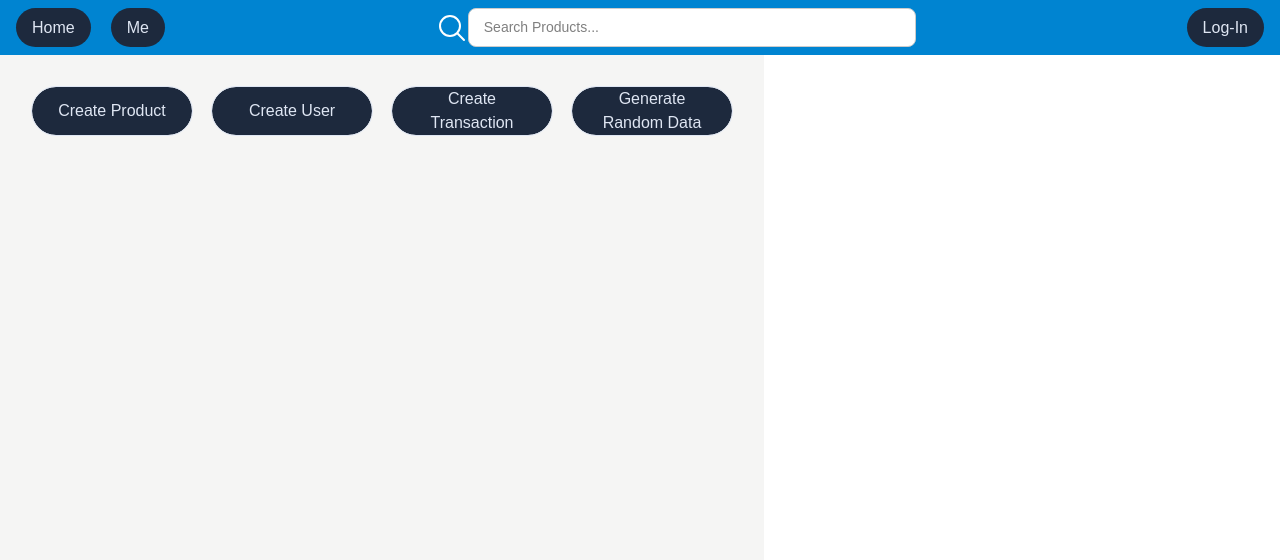
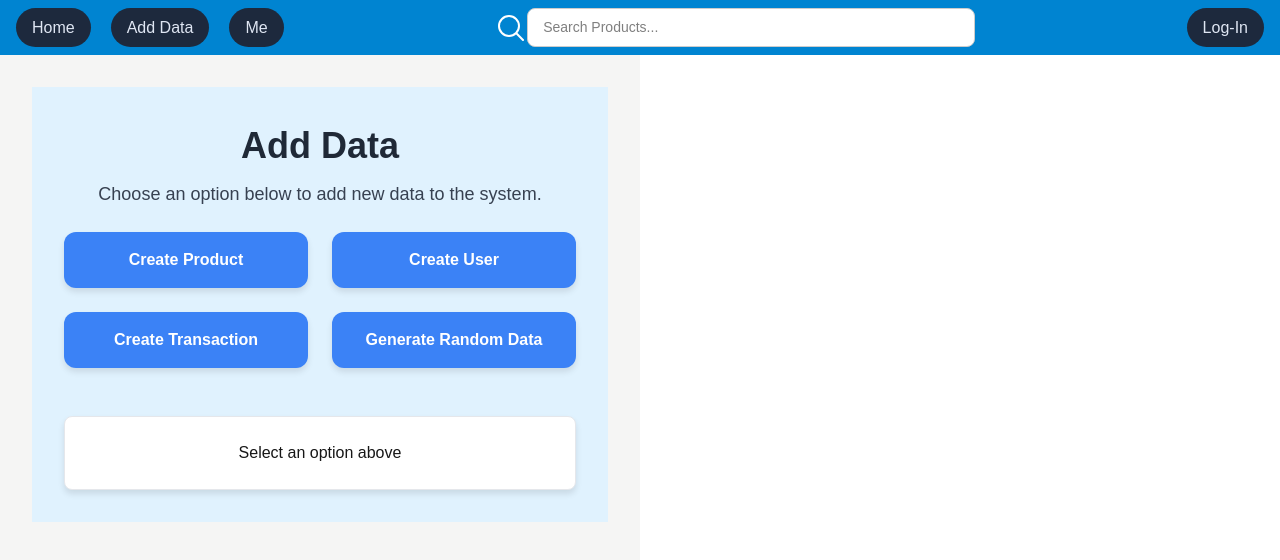
Before and after one commit to pknepps/polyglot-db, a Next.js app in the folder frontend/: page /new in a window 1280 px wide. Shown: the top 560 px of the page. Built offline with nearby package versions, Linux system fonts and the light colour scheme.

Commit message:
Worked on styling and creating a new product.

```diff
--- a/frontend/src/app/globals.css
+++ b/frontend/src/app/globals.css
@@ -39,8 +39,8 @@ body {
 }
 
 .products-title {
-    font-size: 2rem; /* Makes the text larger */
-    font-weight: bold; /* Makes the text bold */
-    text-align: center; /* Centers the text */
-    margin-bottom: 1rem; /* Adds spacing below the title */
+    font-size: 2rem;
+    font-weight: bold;
+    text-align: center;
+    margin-bottom: 1rem;
 }
--- a/frontend/src/app/header.tsx
+++ b/frontend/src/app/header.tsx
@@ -90,12 +90,20 @@ export function Header() {
         router.push("/");
     };
 
+    // this is what happens when the user clicks the new button
+    const handleNewPageClick = () => {
+        router.push("/new");
+    };
+
     // the html for the header
     return (
         <header className="bg-sky-600 flex flex-row justify-between align-middle py-2 px-4">
             <div className="header-buttons">
                 <button className="btn" onClick={handleHomeClick}>
                     Home
+                </button>
+                <button className="btn" onClick={handleNewPageClick}>
+                    Add Data
                 </button>
                 {currentUser ? (
                     <button className="btn" onClick={openUserInfoModal}>
--- /dev/null
+++ b/frontend/src/app/new/page.css
@@ -0,0 +1,104 @@
+/* Background gradient for the page */
+.page-container2 {
+    background: #e0f2fe;
+    min-height: auto;
+    padding: 2rem;
+    display: flex;
+    flex-direction: column;
+    align-items: center;
+}
+
+/* Header styles */
+.page-header2 {
+    text-align: center;
+    margin-bottom: 1.5rem;
+}
+
+.page-title2 {
+    font-size: 2.25rem;
+    font-weight: 800;
+    color: #1f2937;
+    margin-bottom: 0.5rem;
+}
+
+.page-subtitle2 {
+    font-size: 1.125rem;
+    color: #374151;
+}
+
+/* Button grid */
+.button-grid2 {
+    display: grid;
+    grid-template-columns: repeat(2, 1fr);
+    gap: 1.5rem;
+    max-width: 32rem;
+    width: 100%;
+}
+
+/* Button styles */
+.btn2 {
+    padding: 1rem 1.5rem;
+    border-radius: 0.75rem;
+    font-weight: bold;
+    color: white;
+    transition: transform 0.2s ease-in-out, background-color 0.2s ease-in-out;
+    box-shadow: 0 4px 6px rgba(0, 0, 0, 0.1); /* Tailwind's shadow-lg */
+}
+
+.btn2:hover {
+    transform: scale(1.05);
+}
+
+.btn2-blue {
+    background-color: #3b82f6; /* Tailwind's bg-blue-500 */
+}
+
+.btn2-blue:hover {
+    background-color: #2563eb; /* Tailwind's bg-blue-600 */
+}
+
+.btn2-green {
+    background-color: #10b981; /* Tailwind's bg-green-500 */
+}
+
+.btn2-green:hover {
+    background-color: #059669; /* Tailwind's bg-green-600 */
+}
+
+.btn2-yellow {
+    background-color: #f59e0b; /* Tailwind's bg-yellow-500 */
+}
+
+.btn2-yellow:hover {
+    background-color: #d97706; /* Tailwind's bg-yellow-600 */
+}
+
+.btn2-purple {
+    background-color: #8b5cf6; /* Tailwind's bg-purple-500 */
+}
+
+.btn2-purple:hover {
+    background-color: #7c3aed; /* Tailwind's bg-purple-600 */
+}
+
+/* Content container */
+.content-container2 {
+    margin-top: 3rem;
+    width: 100%;
+    max-width: 64rem; /* Tailwind's max-w-4xl */
+}
+
+.centered-box2 {
+    display: flex;
+    justify-content: center;
+    padding: 1.5rem;
+    background-color: white;
+    border-radius: 0.5rem;
+    box-shadow: 0 4px 6px rgba(0, 0, 0, 0.1); /* Tailwind's shadow-xl */
+    border: 1px solid #e5e7eb; /* Tailwind's border-gray-200 */
+}
+
+.centered-text2 {
+    color: #6b7280; /* Tailwind's text-gray-500 */
+    text-align: center;
+}
--- a/frontend/src/app/new/page.tsx
+++ b/frontend/src/app/new/page.tsx
@@ -1,42 +1,64 @@
-import {ReactElement, useState} from "react";
+"use client";
+import { ReactElement, useState } from "react";
+import { useRouter } from "next/navigation";
+import "./page.css"; // Import the CSS file
 
-/**
- * The pages for allowing the entering of new data. Allows for both random and manual data entry.
- */
 export default function NewLayout(): ReactElement {
-    const [pageSelected, setPageSelected] = useState<ReactElement>(<div></div>);
+    const router = useRouter();
+    const [pageSelected, setPageSelected] = useState<ReactElement>(<div>Select an option above</div>);
 
-    return <div>
-        <div>
-            <span className="header-buttons">
-                <button
-                    className="btn outline-1 w-40 rounded-2xl inline-block hover:bg-stone-200 active:bg-stone-600 active:text-white"
-                    type="submit"
-                >
+    const handlePageChange = (page: string) => {
+        switch (page) {
+            case "product":
+                setPageSelected(<div>Create Product Page</div>);
+                router.push("/new/product");
+                break;
+            case "user":
+                setPageSelected(<div>Create User Page</div>);
+                router.push("/new/user");
+                break;
+            case "transaction":
+                setPageSelected(<div>Create Transaction Page</div>);
+                router.push("/new/transaction");
+                break;
+            case "random":
+                setPageSelected(<div>Generate Random Data Page</div>);
+                router.push("/new/random");
+                break;
+            default:
+                setPageSelected(<div>Select an option above</div>);
+        }
+    };
+
+    return (
+        <div className="page-container2">
+            <div className="page-header2">
+                <h1 className="page-title2">Add Data</h1>
+                <p className="page-subtitle2">Choose an option below to add new data to the system.</p>
+            </div>
+            <div className="button-grid2">
+                <button className="btn2 btn2-blue" onClick={() => handlePageChange("product")}>
                     Create Product
                 </button>
-                <button
-                    className="btn outline-1 w-40 rounded-2xl inline-block hover:bg-stone-200 active:bg-stone-600 active:text-white"
-                    type="submit"
-                >
+                <button className="btn2 btn2-blue" onClick={() => handlePageChange("user")}>
                     Create User
                 </button>
-                <button
-                    className="btn outline-1 w-40 rounded-2xl inline-block hover:bg-stone-200 active:bg-stone-600 active:text-white"
-                    type="submit"
-                >
+                <button className="btn2 btn2-blue" onClick={() => handlePageChange("transaction")}>
                     Create Transaction
                 </button>
-                <button
-                    className="btn outline-1 w-40 rounded-2xl inline-block hover:bg-stone-200 active:bg-stone-600 active:text-white"
-                    type="submit"
-                >
+                <button className="btn2 btn2-blue" onClick={() => handlePageChange("random")}>
                     Generate Random Data
                 </button>
-            </span>
+            </div>
+            <div className="content-container2">
+                {pageSelected ? (
+                    <div className="centered-box2">{pageSelected}</div>
+                ) : (
+                    <div className="centered-box2">
+                        <p className="centered-text2">Select an option above to see details.</p>
+                    </div>
+                )}
+            </div>
         </div>
-        <div>
-            {pageSelected}
-        </div>
-    </div>
+    );
 }
--- a/frontend/src/app/new/product/page.tsx
+++ b/frontend/src/app/new/product/page.tsx
@@ -0,0 +1,71 @@
+"use client";
+import { useState } from "react";
+import { createProduct } from "@/app/request";
+
+export default function CreateProductPage() {
+    const [productName, setProductName] = useState("");
+    const [productPrice, setProductPrice] = useState("");
+    const [message, setMessage] = useState("");
+
+    const handleSubmit = async (e: React.FormEvent) => {
+        e.preventDefault();
+
+        // create the product object
+        const productData = {
+            name: productName,
+            price: parseFloat(productPrice),
+        };
+
+        try {
+            const response = await createProduct(productData);
+            setMessage("Product created successfully!");
+            setProductName("");
+            setProductPrice("");
+        } catch (error) {
+            setMessage("An error occurred. Please try again.");
+        }
+    };
+
+    return (
+        <div className="page-container2">
+            <h1 className="page-title2">Create Product</h1>
+            <form className="space-y-4" onSubmit={handleSubmit}>
+                <div>
+                    <label htmlFor="productName" className="block text-lg font-medium text-gray-700">
+                        Product Name
+                    </label>
+                    <input
+                        type="text"
+                        id="productName"
+                        value={productName}
+                        onChange={(e) => setProductName(e.target.value)}
+                        className="mt-2 block w-full rounded-lg border-gray-200 bg-gray-50 shadow-md focus:border-indigo-500 focus:ring-indigo-500 sm:text-lg"
+                        placeholder="Enter product name"
+                        required
+                    />
+                </div>
+                <div>
+                    <label htmlFor="productPrice" className="block text-lg font-medium text-gray-700">
+                        Product Price
+                    </label>
+                    <input
+                        type="number"
+                        id="productPrice"
+                        value={productPrice}
+                        onChange={(e) => setProductPrice(e.target.value)}
+                        className="mt-2 block w-full rounded-md border-gray-200 bg-gray-50 shadow-md focus:border-indigo-500 focus:ring-indigo-500 sm:text-lg"
+                        placeholder="Enter product price"
+                        required
+                    />
+                </div>
+                <button
+                    type="submit"
+                    className="btn2 btn2-blue"
+                >
+                    Submit
+                </button>
+            </form>
+            {message && <p className="mt-4 text-center text-gray-700">{message}</p>}
+        </div>
+    );
+}
--- a/frontend/src/app/request.ts
+++ b/frontend/src/app/request.ts
@@ -413,3 +413,25 @@ export async function putUser(user: Partial<User> & Pick<User, 'username'>) {
 export async function testPromise(): Promise<any> {
   return fetch('http://localhost:8000/api/product/1');
 }
+
+export async function createProduct(productData: { name: string; price: number }) {
+  try {
+      const response = await fetch(`${backendAddress}product/`, {
+          method: "POST",
+          headers: {
+              "Content-Type": "application/json",
+          },
+          body: JSON.stringify(productData),
+      });
+
+      if (!response.ok) {
+          throw new Error("Failed to create product");
+      }
+
+      const data = await response.json();
+      return data; // Return the response data (e.g., success message or created product)
+  } catch (error) {
+      console.error("Error creating product:", error);
+      throw error; // Re-throw the error to handle it in the calling component
+  }
+}
```
Also changed, not shown: 1 other file (tests, documents, lock files or other folders).
